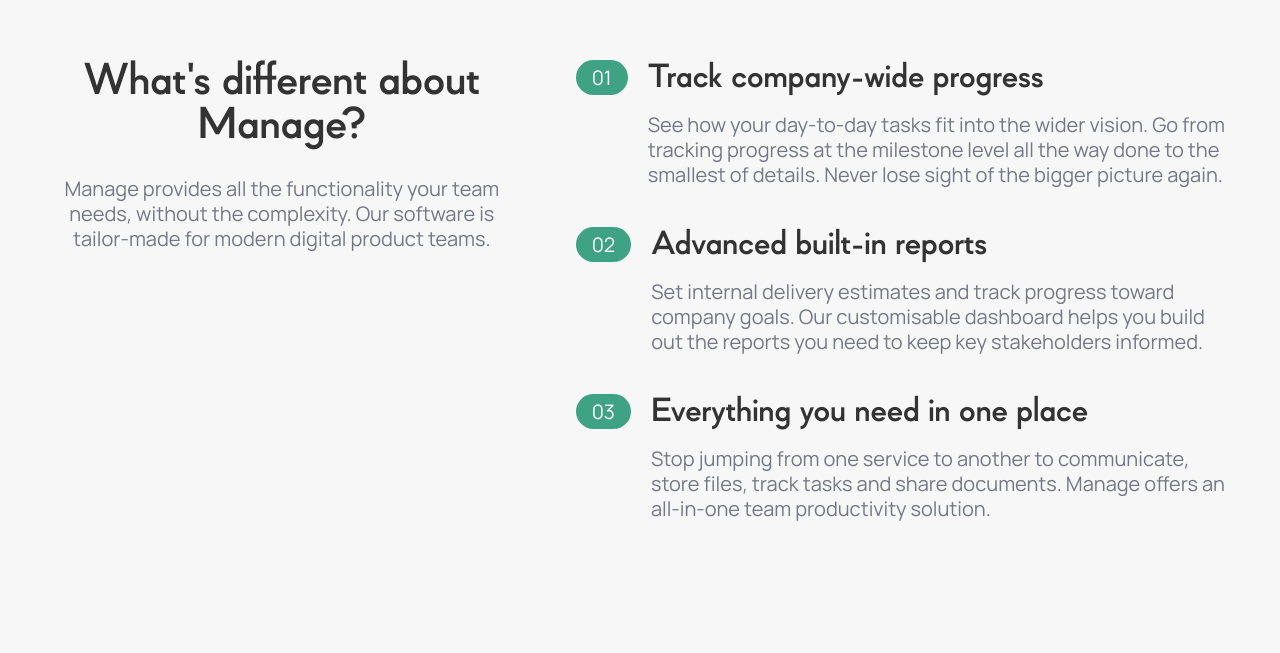
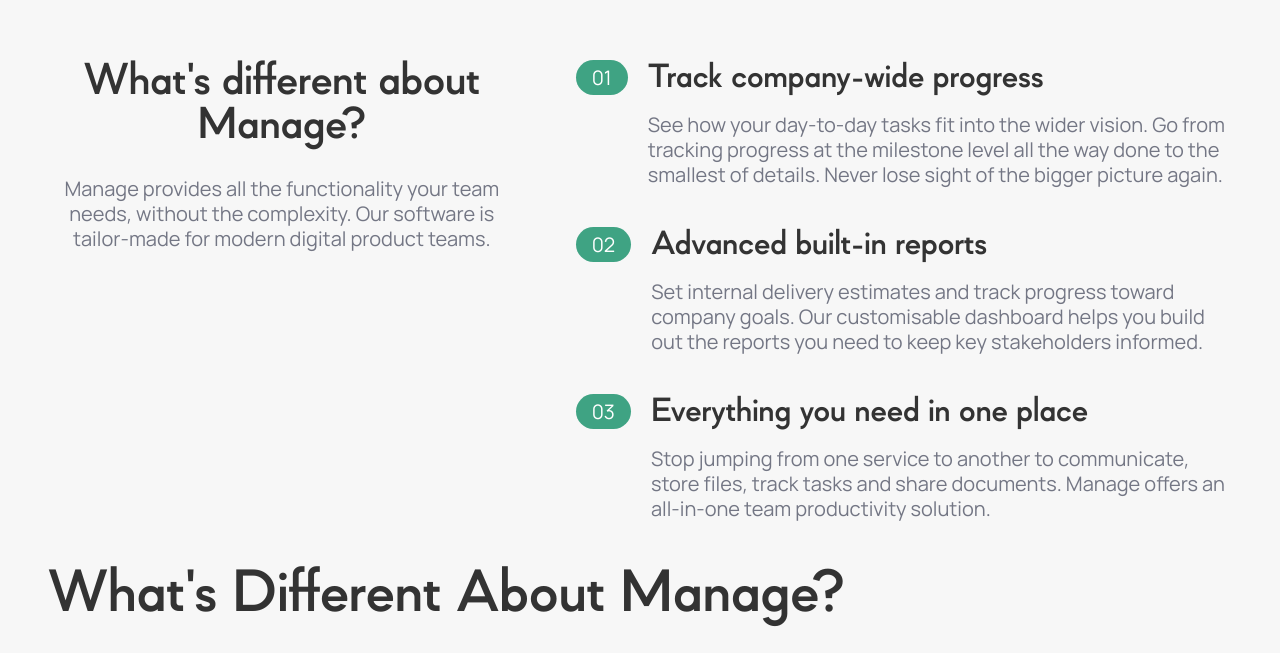
Before and after one commit to becasualle/softskillz-firebase, a Next.js app: page / in a window 1280 px wide. Shown: the part 788-1441 px from the top of the page. Before the commit the page ends 1357 px from the top, so only its background shows below. Built offline with nearby package versions, Linux system fonts and the light colour scheme; no server answers.

Commit message:
Testimonials component backbone

```diff
--- a/src/assets/styles/_utils.scss
+++ b/src/assets/styles/_utils.scss
@@ -11,10 +11,6 @@
     padding: 0 var(--gap-32);
   }
 
-  // @include media("xs") {
-  //   padding-left: 16px;
-  //   padding-right: 16px;
-  // }
 }
 
 .subheader {
--- a/src/components/Features/index.tsx
+++ b/src/components/Features/index.tsx
@@ -18,7 +18,7 @@
 
 const Features = ({ featureContent, featureContent: { features } }: Props) => {
   const renderedFeatures = features.map((feature, index) => (
-    <div className={styles.item}>
+    <div className={styles.item} key={index}>
       <div className={styles["item-heading"]}>
         <div className={styles["item-heading-number"]}>
           <div className={styles["item-heading-number__numbox"]}>
--- /dev/null
+++ b/src/components/Testimonials/index.tsx
@@ -0,0 +1,26 @@
+import React from "react";
+import styles from "./Testimonials.module.scss";
+
+export interface TestimonialAuthor {
+  avatar: string;
+  name: string;
+  position: string;
+}
+
+export interface Testimonial {
+  author: TestimonialAuthor;
+  emphasized: string;
+  body: string;
+}
+
+type Props = React.PropsWithChildren<{ testimonials: Testimonial[] }>;
+
+const Testimonials = (props: Props) => {
+  return (
+    <section className={styles.testimonials}>
+      <h1>What's Different About Manage?</h1>
+    </section>
+  );
+};
+
+export default Testimonials;
--- a/src/pages/index.tsx
+++ b/src/pages/index.tsx
@@ -2,6 +2,7 @@
 import Head from "next/head";
 import Hero from "../components/Hero";
 import Features, { Feature, FeatureContent } from "../components/Features";
+import Testimonials, { Testimonial } from "../components/Testimonials";
 
 const IndexPage: NextPage = () => {
   const heroInfo = {
@@ -32,6 +33,18 @@
       },
     ],
   };
+  const testimonialsContent: Testimonial[] = [
+    {
+      emphasized: "",
+      body: "",
+      author: {
+        avatar: "",
+        name: "",
+        position: "",
+      },
+    },
+  ];
+
   return (
     <div>
       <Head>
@@ -46,6 +59,7 @@
         btn2Text={heroInfo.btn2Text}
       />
       <Features featureContent={featureContent} />
+      <Testimonials testimonials={testimonialsContent} />
     </div>
   );
 };
```
Also changed, not shown: src/components/Testimonials/Testimonials.module.scss (added).
